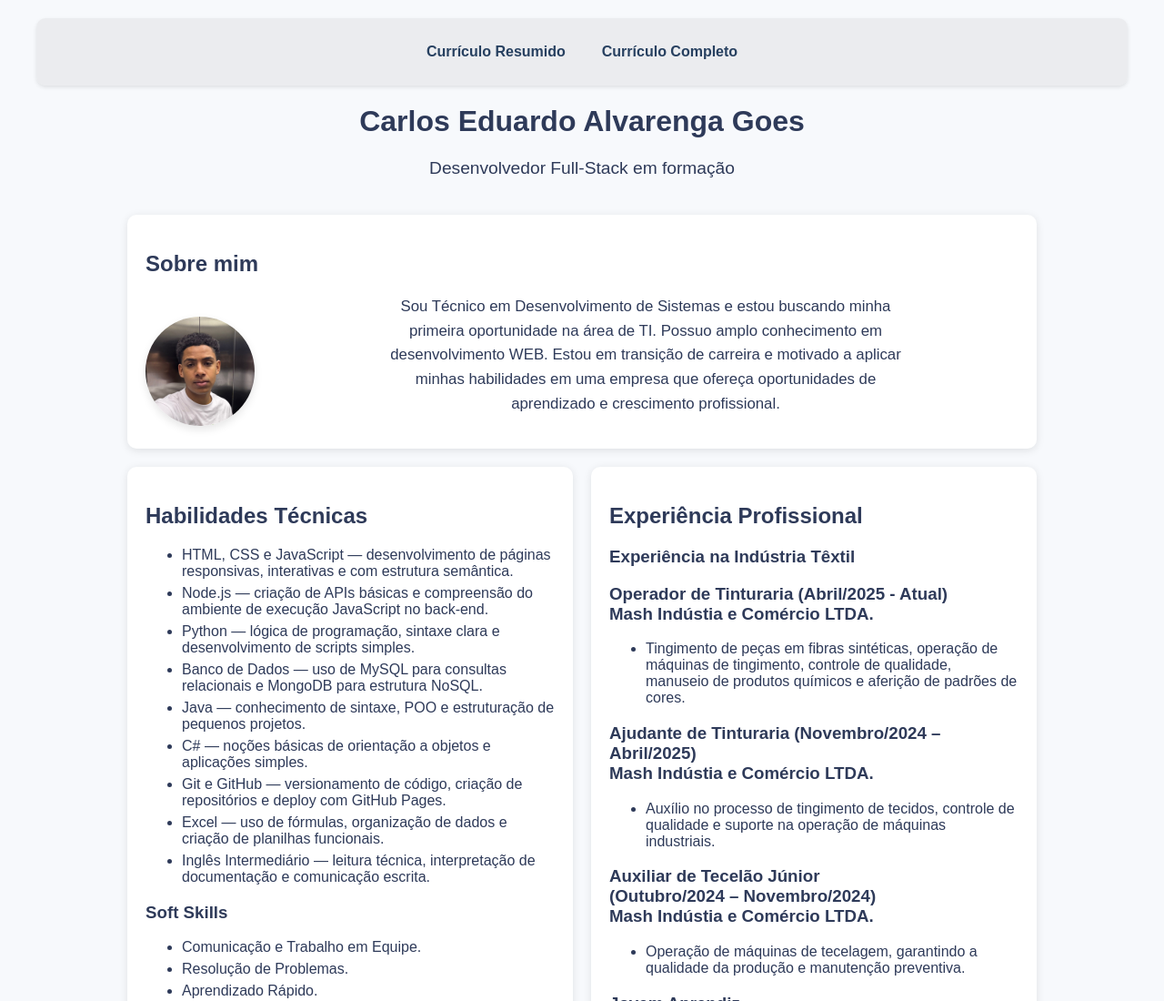
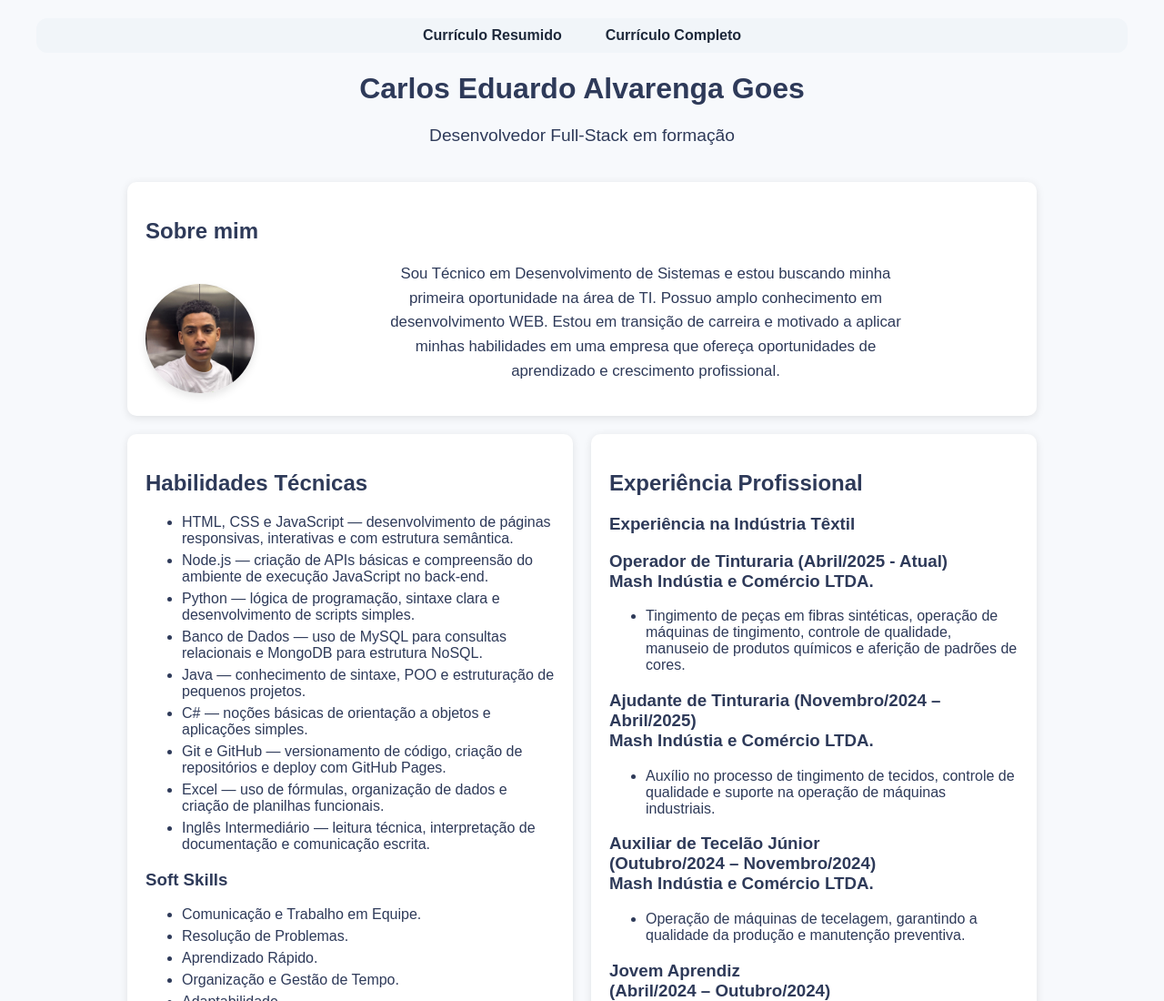
Before and after one commit to cadualvg/meu-curriculo, a plain HTML site: page index.html in a window 1280 px wide. Shown: the top 1100 px of the page at 91% size. Drawn offline with Linux system fonts and the light colour scheme; a web font is replaced by a local one.

Commit message:
remoção de id desnecessário

```diff
--- a/index.html
+++ b/index.html
@@ -8,7 +8,7 @@
 </head>
 <body>
     <nav>
-        <ul id="menu">
+        <ul>
             <li><a href="curriculo-resumido.html">Currículo Resumido</a></li>
             <li class="cv-completo"><a href="index.html">Currículo Completo</a></li>
         </ul>
--- a/style.css
+++ b/style.css
@@ -68,41 +68,38 @@ margin: 0;
 }
 
 nav {
-    background-color: #e5e6e7a2;
-    padding: 18px 0;
-    box-shadow: 0 2px 4px rgba(0, 0, 0, 0.1);
-    border-radius: 10px;
+background-color: #f1f5f9;
+padding: 10px;
+border-radius: 12px;
+margin-bottom: 20px;
+text-align: center;
 }
 
 nav ul {
 display: flex;
+justify-content: center;
 flex-wrap: wrap;
-justify-content: center;
-gap: 10px;
-padding: 10px 0;
+gap: 16px;
+padding: 0;
+margin: 0;
+list-style: none;
 }
 
 nav li {
-list-style: none;
+display: inline-block;
 }
 
 nav a {
 text-decoration: none;
-padding: 8px 12px;
 font-weight: 600;
 color: #1e293b;
+padding: 8px 16px;
+border-radius: 6px;
+transition: background 0.2s;
 }
 
-#menu a:hover {
-    color: #1a1a1a;
-    background-color: #e7e8e9;
-    border-radius: 10px;
-}
-
-#menu a:active {
-    color: #1a1a1a;
-    background-color: #d0d1d2;
-    border-radius: 10px;
+nav a:hover {
+background-color: #e2e8f0;
 }
 
 #wpp {
```
